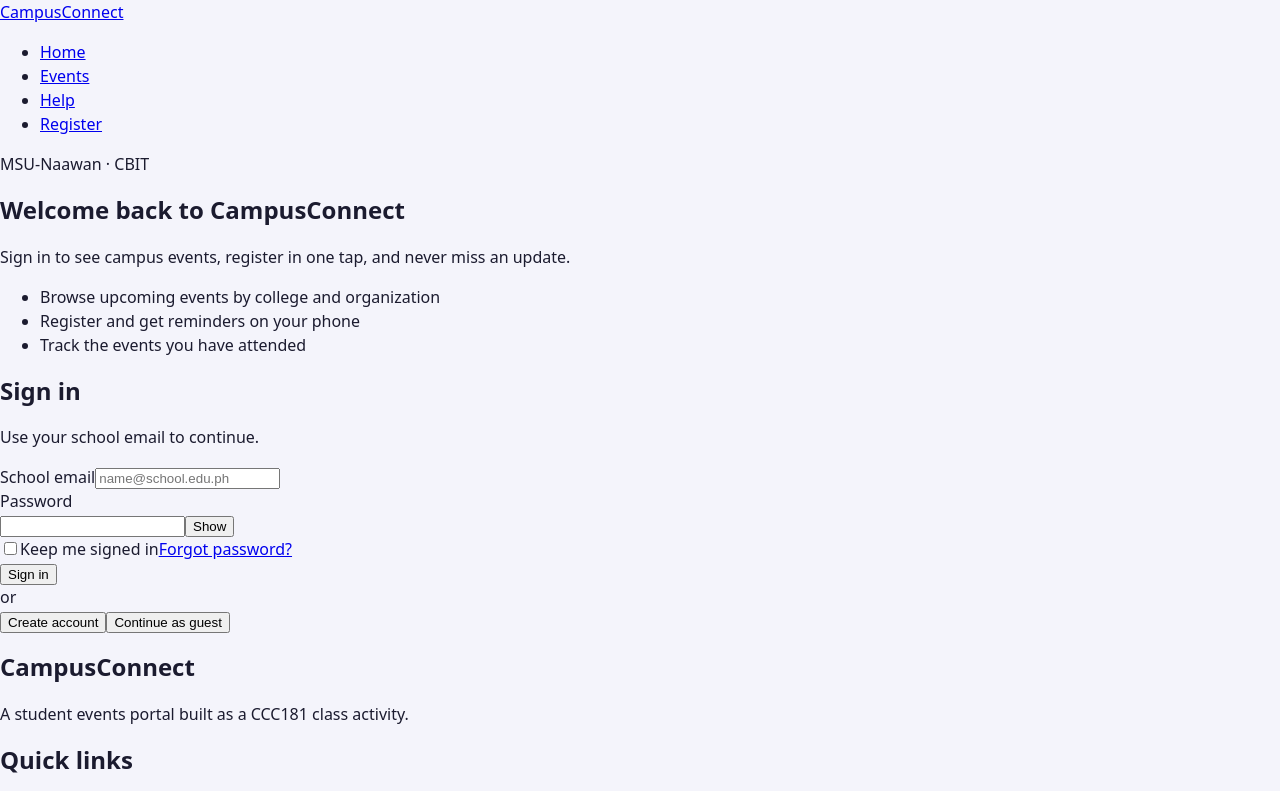
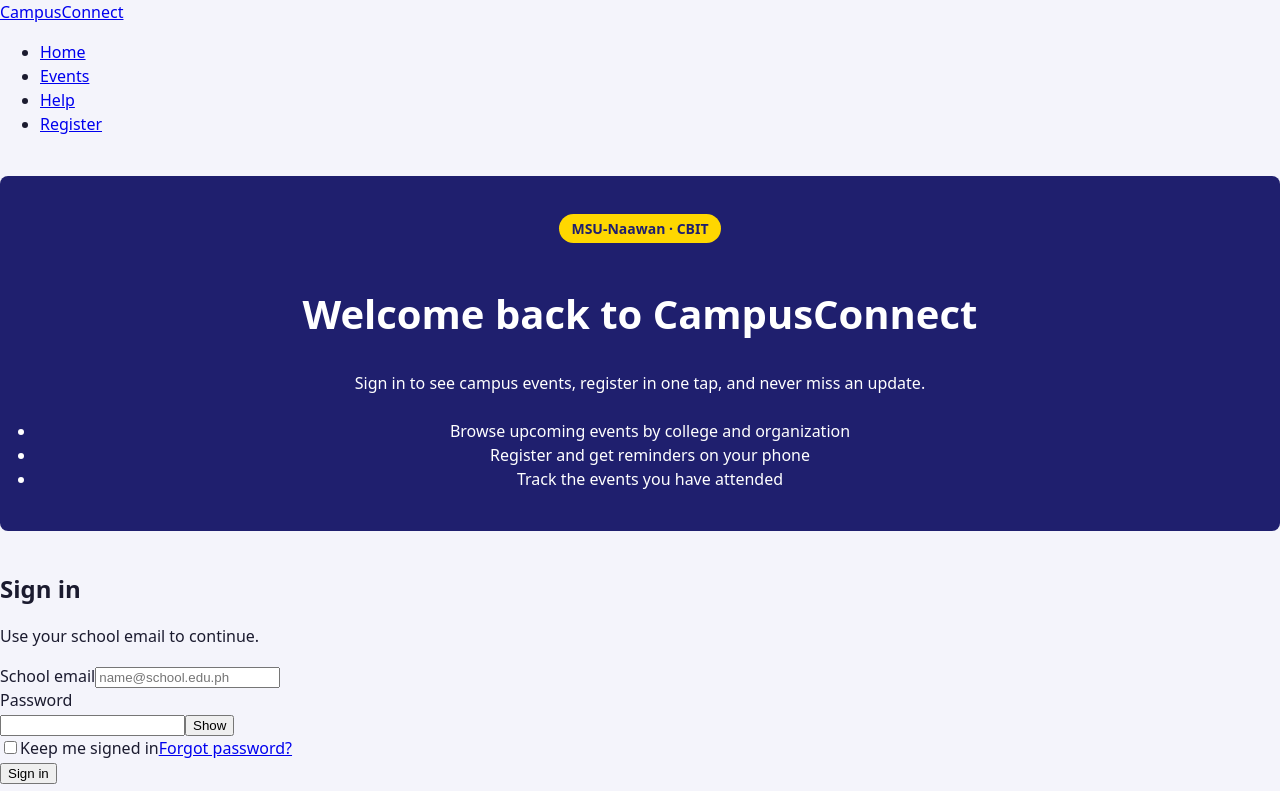
Before and after one commit to remmecaracol-sketch/ccc181-week10-groupG-6, a React (Vite) app: page / in a window 1280 px wide. Shown: the top 791 px of the page. Built offline with nearby package versions, Linux system fonts and the light colour scheme.

Commit message:
Update base.css

```diff
--- a/src/styles/base.css
+++ b/src/styles/base.css
@@ -17,45 +17,107 @@
 
 
 /* ---- 1. PHONE (no media query) ---------------------------------------
-   TODO .page                 min-height: 100vh; display: flex; flex-direction: column;
-   TODO .page > main          flex: 1;   (keeps the footer at the bottom)
-   TODO .container            width: 100%; side padding 1rem (padding-inline)
-   TODO .login-layout         display: grid; ONE column (1fr); gap 1.5rem;
-                              top and bottom padding 1.5rem
-   TODO .brand-panel          background var(--navy); color #fff; text centered;
-                              padding 1.5rem 1rem; border-radius var(--radius)
-   TODO .brand-panel__badge   small gold "pill": inline-block, background var(--gold),
-                              navy text, bold, 0.875rem, border-radius: 999px
-   TODO .brand-panel__title   font-size: 1.75rem
-   TODO .brand-panel__perks   display: none   (phones show only what matters most)
+ .page {
+  min-height: 100vh;
+  display: flex;
+  flex-direction: column;
+}
+
+.page > main {
+  flex: 1; /* keeps the footer at the bottom */
+}
+
+.container {
+  width: 100%;
+  padding-inline: 1rem;
+}
+
+.login-layout {
+  display: grid;
+  grid-template-columns: 1fr; /* ONE column */
+  gap: 1.5rem;
+  padding-block: 1.5rem;
+}
+
+.brand-panel {
+  background: var(--navy);
+  color: #fff;
+  text-align: center;
+  padding: 1.5rem 1rem;
+  border-radius: var(--radius);
+}
+
+.brand-panel__badge {
+  display: inline-block;
+  background: var(--gold);
+  color: var(--navy);
+  font-weight: bold;
+  font-size: 0.875rem;
+  border-radius: 999px;
+  padding: 0.25rem 0.75rem;
+}
+
+.brand-panel__title {
+  font-size: 1.75rem;
+}
+
+.brand-panel__perks {
+  display: none; /* phones show only what matters most */
+}
    -------------------------------------------------------------------- */
 
 
 
 
 /* ---- 2. 768px and up (tablets) ---------------------------------------
-   TODO @media (min-width: 768px)
-        .container            wider side padding (2rem)
-        .brand-panel          more padding (2rem)
+@media (min-width: 768px) {
+  .container {
+    padding-inline: 2rem;
+  }
+
+  .brand-panel {
+    padding: 2rem;
+  }
+}
    -------------------------------------------------------------------- */
 
 
 
 
 /* ---- 3. 1024px and up (laptops) --------------------------------------
-   TODO @media (min-width: 1024px)
-        .login-layout         TWO equal columns (brand panel | login card);
-                              align-items: center; gap 3rem; vertical padding 3rem
-        .brand-panel          text-align: left; padding 3rem
-        .brand-panel__title   font-size: 2.5rem
-        .brand-panel__perks   display: block (the extra list is ADDED back);
-                              margin-top 1.5rem; left padding 1.25rem
+  @media (min-width: 1024px) {
+  .login-layout {
+    grid-template-columns: 1fr 1fr; /* TWO equal columns */
+    align-items: center;
+    gap: 3rem;
+    padding-block: 3rem;
+  }
+
+  .brand-panel {
+    text-align: left;
+    padding: 3rem;
+  }
+
+  .brand-panel__title {
+    font-size: 2.5rem;
+  }
+
+  .brand-panel__perks {
+    display: block; /* the extra list is ADDED back */
+    margin-top: 1.5rem;
+    padding-left: 1.25rem;
+  }
+}
    -------------------------------------------------------------------- */
 
 
 
 
 /* ---- 4. 1280px and up (desktops) -------------------------------------
-   TODO @media (min-width: 1280px)
-        .container            max-width: 1200px; centered (margin-inline: auto)
+  @media (min-width: 1280px) {
+  .container {
+    max-width: 1200px;
+    margin-inline: auto; /* centered */
+  }
+}
    -------------------------------------------------------------------- */
```
